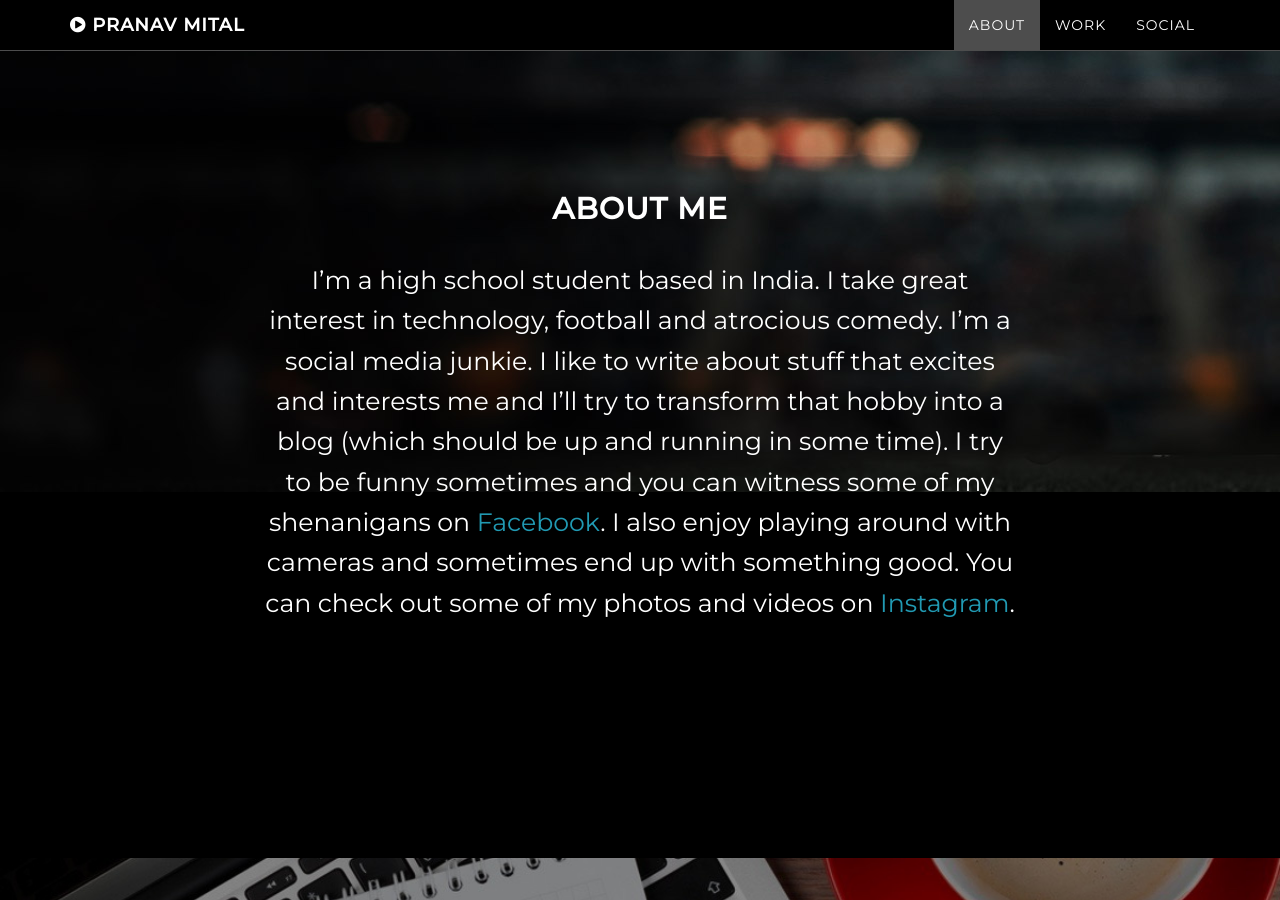
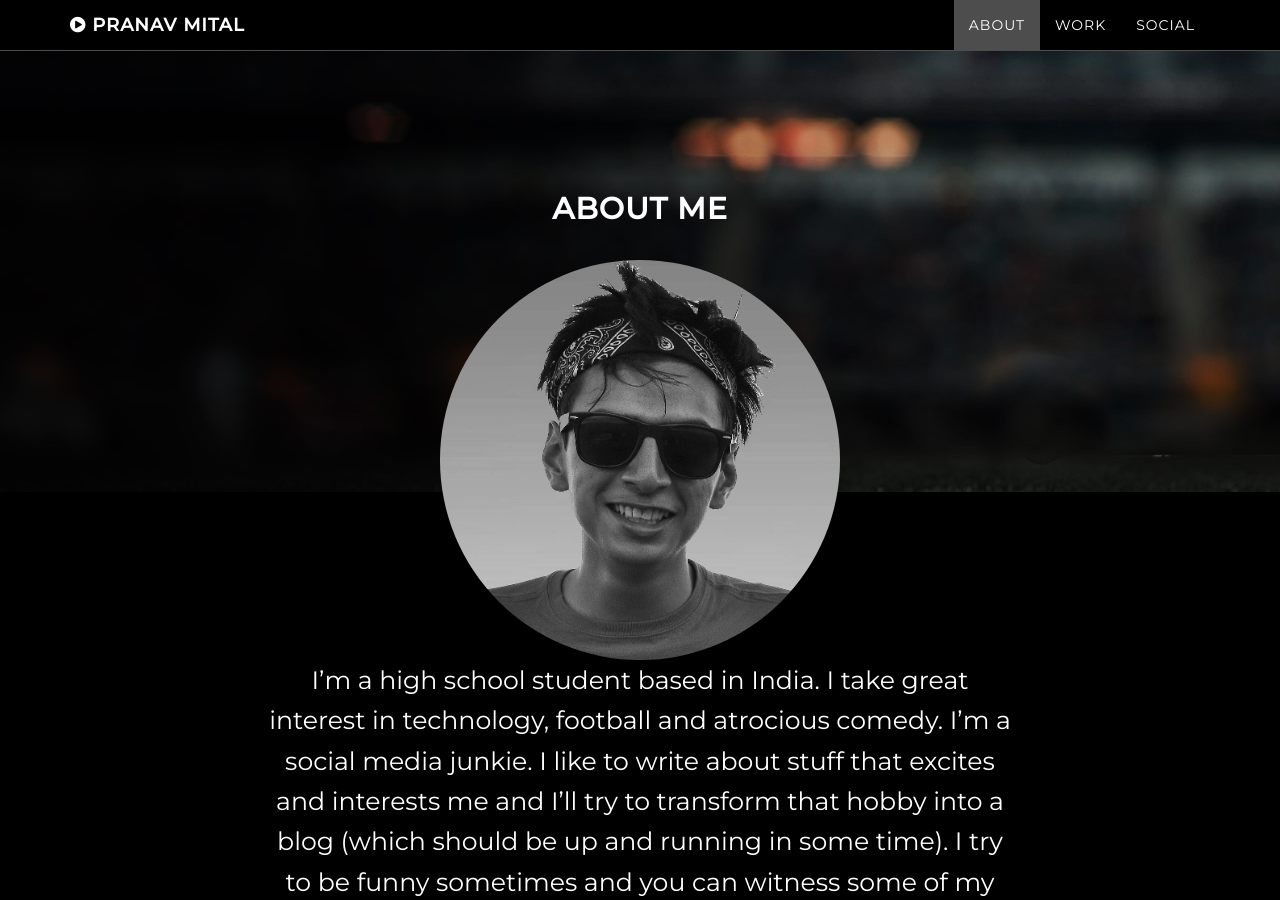
Before and after one commit to pranavmital/pranavmital.github.io, a Jekyll site: the page built from index.html, in a window 1280 px wide and 900 px high, scrolled down 908 px. Built offline with Jekyll 4.4.1, drawn with Linux system fonts in a browser that asks for light colours.

Commit message:
add image in about section

```diff
--- a/_includes/about.html
+++ b/_includes/about.html
@@ -3,6 +3,11 @@
         <div class="row">
             <div class="col-lg-8 col-lg-offset-2">
                 <h2>About Me</h2>
+                <div class="img">
+                    <img src="/img/me.jpg" alt="img"
+                    style="  height: 400px;
+                             border-radius: 100%; ">
+                </div>
                 <p style="
                 text-align: center;
                 ">I’m a high school student based in India. I take great interest in technology, football and atrocious comedy. I’m a social media junkie. I like to write about stuff that excites and interests me and I’ll try to transform that hobby into a blog (which should be up and running in some time). I try to be funny sometimes and you can witness some of my shenanigans on <a href="https://www.facebook.com/realpranav">Facebook</a>. I also enjoy playing around with cameras and sometimes end up with something good. You can check out some of my photos and videos on <a href="https://www.instagram.com/pranavmital/">Instagram</a>.
```
